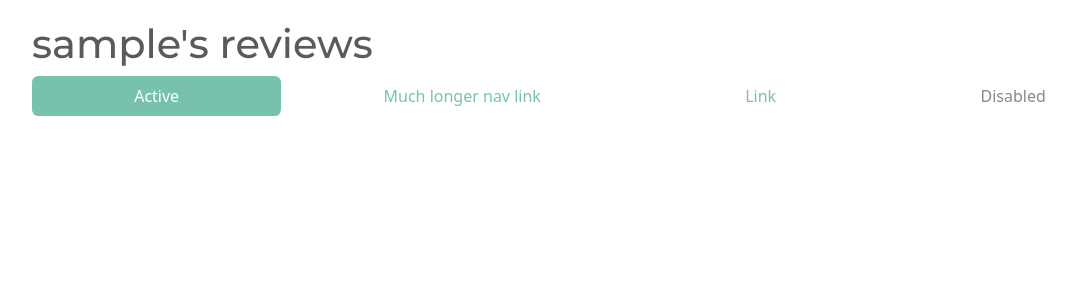
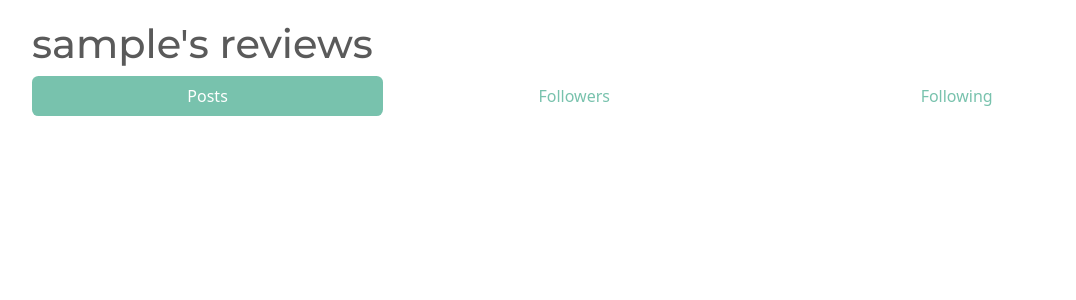
Before and after one commit to chiucarman/Reviews, a Rails app: a page that uses app/views/users/show.html.erb in a window 1280 px wide. Shown: the part 56-356 px from the top of the page, without its empty margins (50-1126 px from the left). Run offline with Rails 7, Linux system fonts and the light colour scheme; the visitor is signed in with stand-in values (Sample User, id 1); data that the repository does not hold is empty; some libraries are stand-ins or nearby versions.

Commit message:
changed names on tabs

```diff
--- a/app/views/users/show.html.erb
+++ b/app/views/users/show.html.erb
@@ -4,16 +4,13 @@
 
 <ul class="nav nav-pills nav-fill">
   <li class="nav-item">
-    <a class="nav-link active" aria-current="page" href="#">Active</a>
+    <a class="nav-link active" aria-current="page" href="#">Posts</a>
   </li>
   <li class="nav-item">
-    <a class="nav-link" href="#">Much longer nav link</a>
+    <a class="nav-link" href="#">Followers</a>
   </li>
   <li class="nav-item">
-    <a class="nav-link" href="#">Link</a>
-  </li>
-  <li class="nav-item">
-    <a class="nav-link disabled">Disabled</a>
+    <a class="nav-link" href="#">Following</a>
   </li>
 </ul>
 
```
